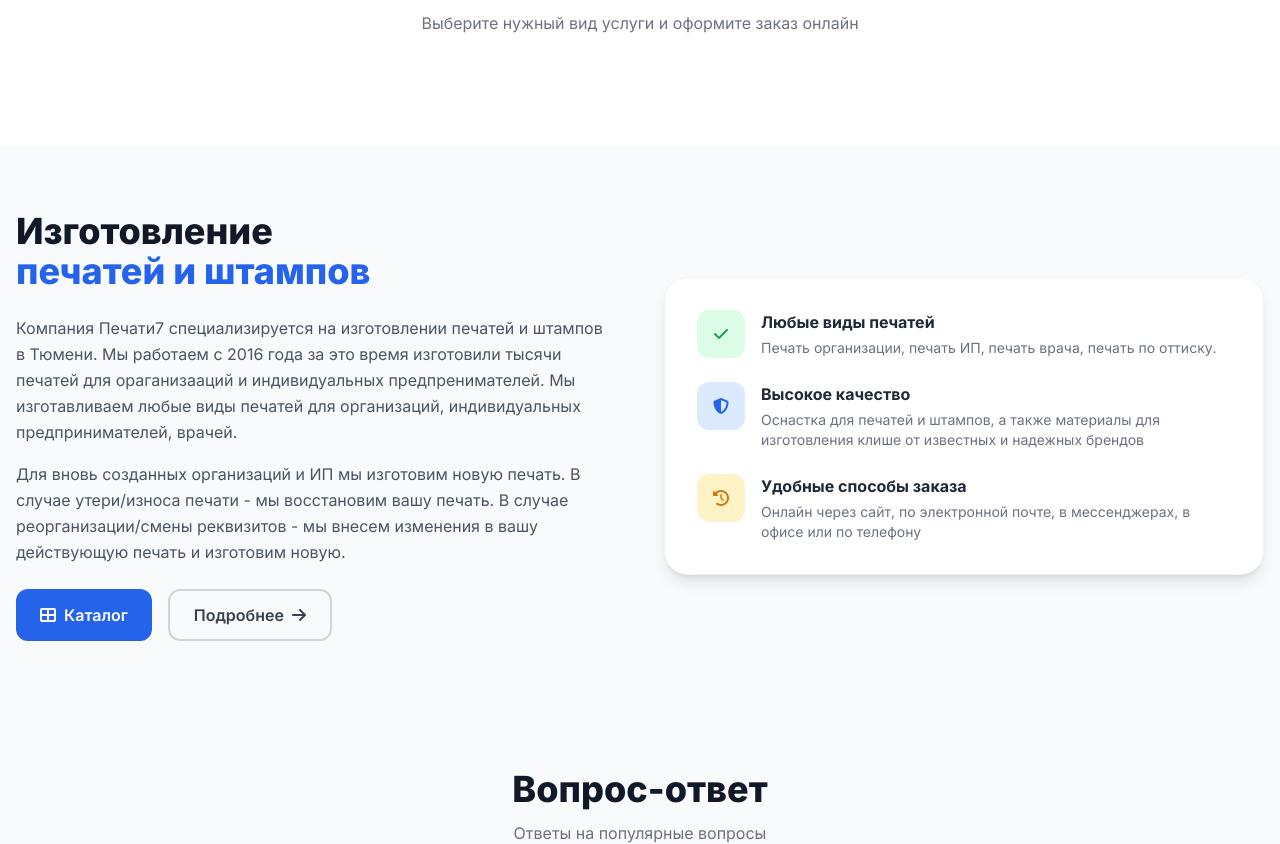
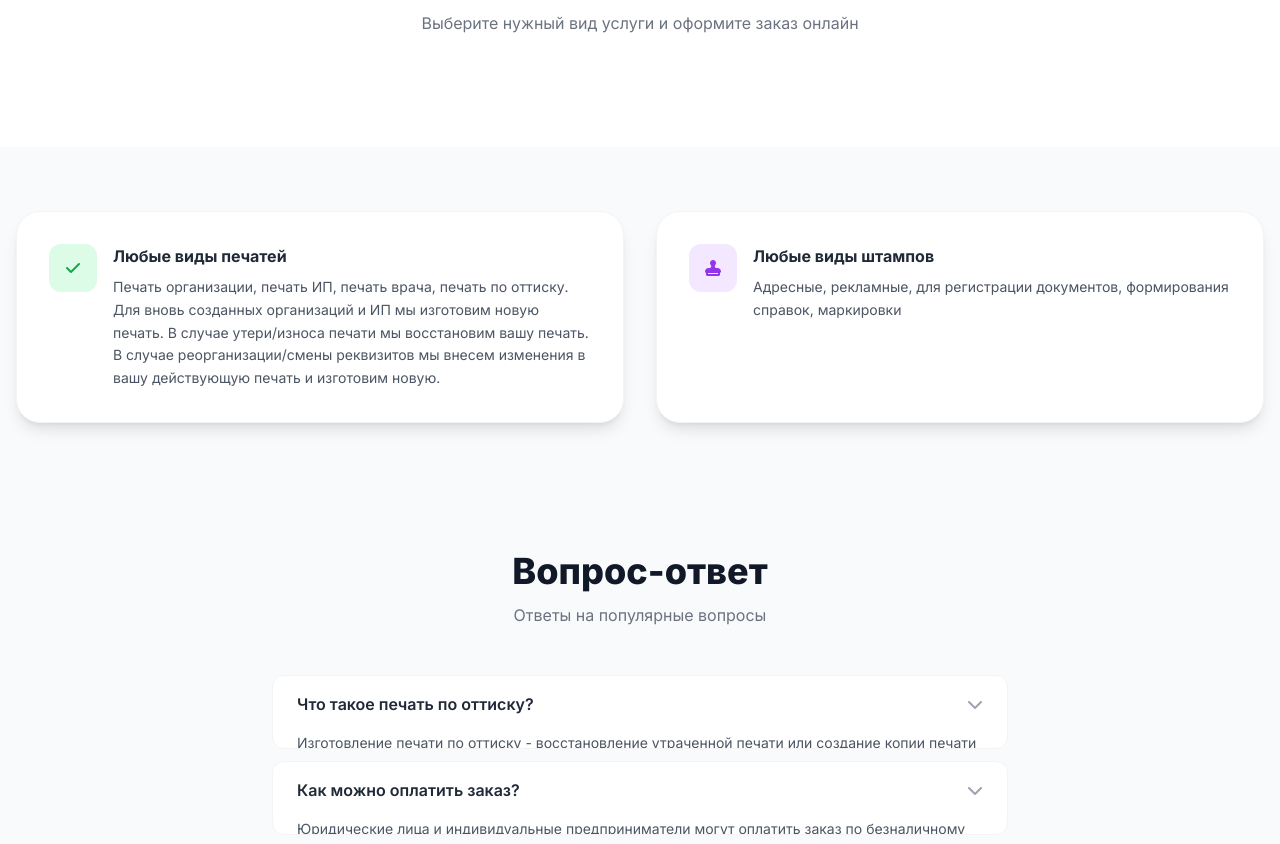
Before and after one commit to NovaCode37/pechati, a Flask app: page / in a window 1280 px wide. Shown: the part 1119-1963 px from the top of the page. Run offline with Flask 3, Linux system fonts and the light colour scheme; data that the repository does not hold is empty; parts of the project's set-up code (start-up, migrations or seed data) failed here and were passed over; some libraries are stand-ins or nearby versions.

Commit message:
feat: redesign about section - remove left text, move icons to left, update content for prints and stamps

```diff
--- a/templates/index.html
+++ b/templates/index.html
@@ -97,56 +97,31 @@
 
 <section class="py-16 bg-gray-50">
     <div class="max-w-7xl mx-auto px-4">
-        <div class="grid md:grid-cols-2 gap-12 items-center">
-            <div>
-                <h2 class="text-3xl md:text-4xl font-extrabold text-gray-900 mb-6">
-                    Изготовление<br>
-                    <span class="text-primary-600">печатей и штампов</span>
-                </h2>
-                <p class="text-gray-600 leading-relaxed mb-4">
-                    Компания Печати7 специализируется на изготовлении печатей и штампов в Тюмени. Мы работаем с 2016 года за это время изготовили тысячи печатей для ораганизааций и индивидуальных предпренимателей.
-                    Мы изготавливаем любые виды печатей для организаций, индивидуальных предпринимателей, врачей.
-                </p>
-                <p class="text-gray-600 leading-relaxed mb-6">
-                    Для вновь созданных организаций и ИП мы изготовим новую печать. В случае утери/износа печати - мы восстановим вашу печать. В случае реорганизации/смены реквизитов - мы внесем изменения в вашу действующую печать и изготовим новую.
-                </p>
-                <div class="flex flex-wrap gap-4">
-                    <a href="{{ url_for('catalog_all') }}" class="inline-flex items-center gap-2 bg-primary-600 text-white px-6 py-3 rounded-xl font-semibold hover:bg-primary-700 transition">
-                        <i class="fas fa-th-large"></i> Каталог
-                    </a>
-                    <a href="{{ url_for('about') }}" class="inline-flex items-center gap-2 border-2 border-gray-300 text-gray-700 px-6 py-3 rounded-xl font-semibold hover:border-primary-300 hover:text-primary-700 transition">
-                        Подробнее <i class="fas fa-arrow-right"></i>
-                    </a>
-                </div>
-            </div>
+        <div class="grid md:grid-cols-2 gap-8">
             <div class="bg-white rounded-3xl p-8 shadow-lg border border-gray-100">
-                <div class="space-y-6">
                 <div class="flex items-start gap-4">
                     <div class="w-12 h-12 bg-green-100 rounded-xl flex items-center justify-center shrink-0">
                         <i class="fas fa-check text-green-600"></i>
                     </div>
                     <div>
-                            <h4 class="font-bold text-gray-800 mb-1">Любые виды печатей</h4>
-                            <p class="text-sm text-gray-500">Печать организации, печать ИП, печать врача, печать по оттиску.</p>
+                        <h4 class="font-bold text-gray-800 mb-2">Любые виды печатей</h4>
+                        <p class="text-sm text-gray-600 leading-relaxed">
+                            Печать организации, печать ИП, печать врача, печать по оттиску.<br>
+                            Для вновь созданных организаций и ИП мы изготовим новую печать. В случае утери/износа печати мы восстановим вашу печать. В случае реорганизации/смены реквизитов мы внесем изменения в вашу действующую печать и изготовим новую.
+                        </p>
                     </div>
                 </div>
+            </div>
+            <div class="bg-white rounded-3xl p-8 shadow-lg border border-gray-100">
                 <div class="flex items-start gap-4">
-                        <div class="w-12 h-12 bg-blue-100 rounded-xl flex items-center justify-center shrink-0">
-                            <i class="fas fa-shield-halved text-blue-600"></i>
+                    <div class="w-12 h-12 bg-purple-100 rounded-xl flex items-center justify-center shrink-0">
+                        <i class="fas fa-stamp text-purple-600"></i>
                     </div>
                     <div>
-                            <h4 class="font-bold text-gray-800 mb-1">Высокое качество</h4>
-                            <p class="text-sm text-gray-500">Оснастка для печатей и штампов, а также материалы для изготовления клише от известных и надежных брендов</p>
-                        </div>
-                    </div>
-                    <div class="flex items-start gap-4">
-                        <div class="w-12 h-12 bg-amber-100 rounded-xl flex items-center justify-center shrink-0">
-                            <i class="fas fa-clock-rotate-left text-amber-600"></i>
-                        </div>
-                        <div>
-                            <h4 class="font-bold text-gray-800 mb-1">Удобные способы заказа</h4>
-                            <p class="text-sm text-gray-500">Онлайн через сайт, по электронной почте, в мессенджерах, в офисе или по телефону</p>
-                        </div>
+                        <h4 class="font-bold text-gray-800 mb-2">Любые виды штампов</h4>
+                        <p class="text-sm text-gray-600 leading-relaxed">
+                            Адресные, рекламные, для регистрации документов, формирования справок, маркировки
+                        </p>
                     </div>
                 </div>
             </div>
```
Lines whose indentation alone changed are shown as unchanged.
